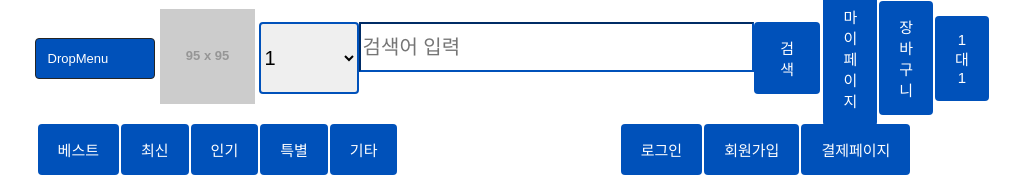
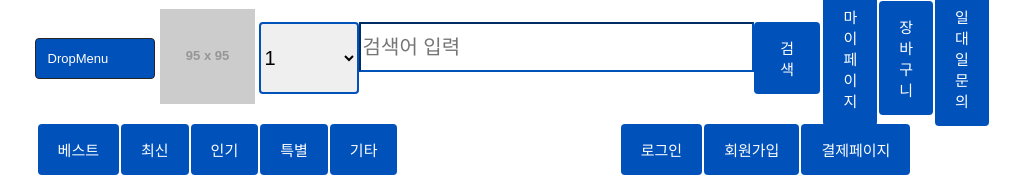
Before and after one commit to sunshine4437/VueStudy, a Vue app: page / in a window 1280 px wide. Shown: the top 177 px of the page, without its empty margins (166-1186 px from the left). Built offline with nearby package versions, Linux system fonts and the light colour scheme.

Commit message:
자잘한 수정

```diff
--- a/src/views/Main.vue
+++ b/src/views/Main.vue
@@ -107,7 +107,7 @@ export default {
                 name: '장바구니'
             }, {
                 link: "/otoQ",
-                name: '1대1'
+                name: '일대일 문의'
             }, ],
             leftMenuName: [{
                 link: "/blank",
```
